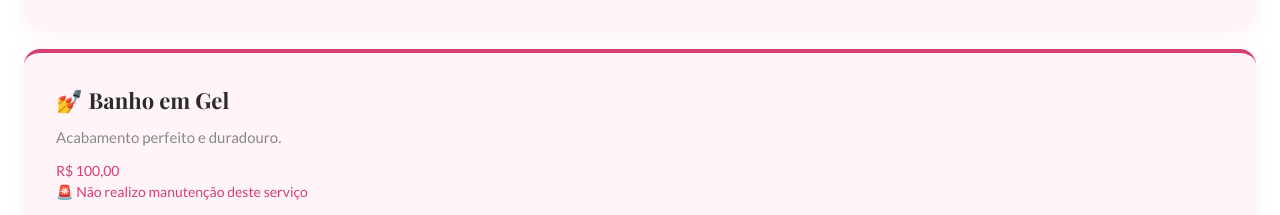
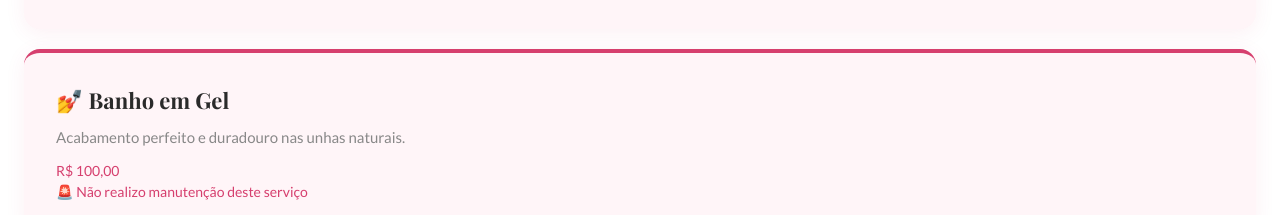
Before and after one commit to rthaylan00-sketch/site-manicure, a plain HTML site: page index.html in a window 1280 px wide. Shown: the part 1113-1328 px from the top of the page. Drawn offline with nearby package versions, Linux system fonts and the light colour scheme.

Commit message:
Update index.html

```diff
--- a/index.html
+++ b/index.html
@@ -52,7 +52,7 @@
       </div>
         <div class="card">
           <h3>💅 Banho em Gel</h3>
-          <p>Acabamento perfeito e duradouro.</p>
+          <p>Acabamento perfeito e duradouro nas unhas naturais.</p>
           <div class="preco">
             <span>R$ 100,00</span>
             <span>🚨 Não realizo manutenção deste serviço</span>
```
